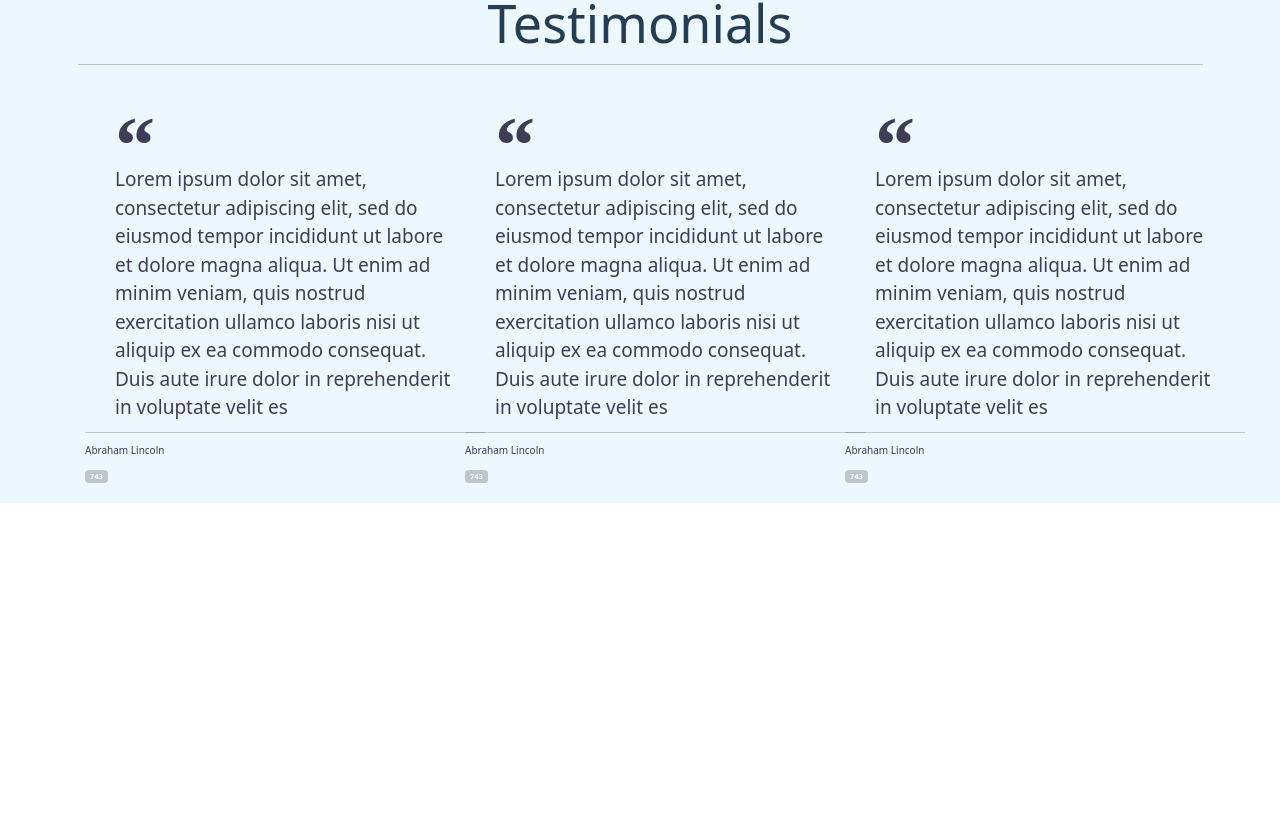
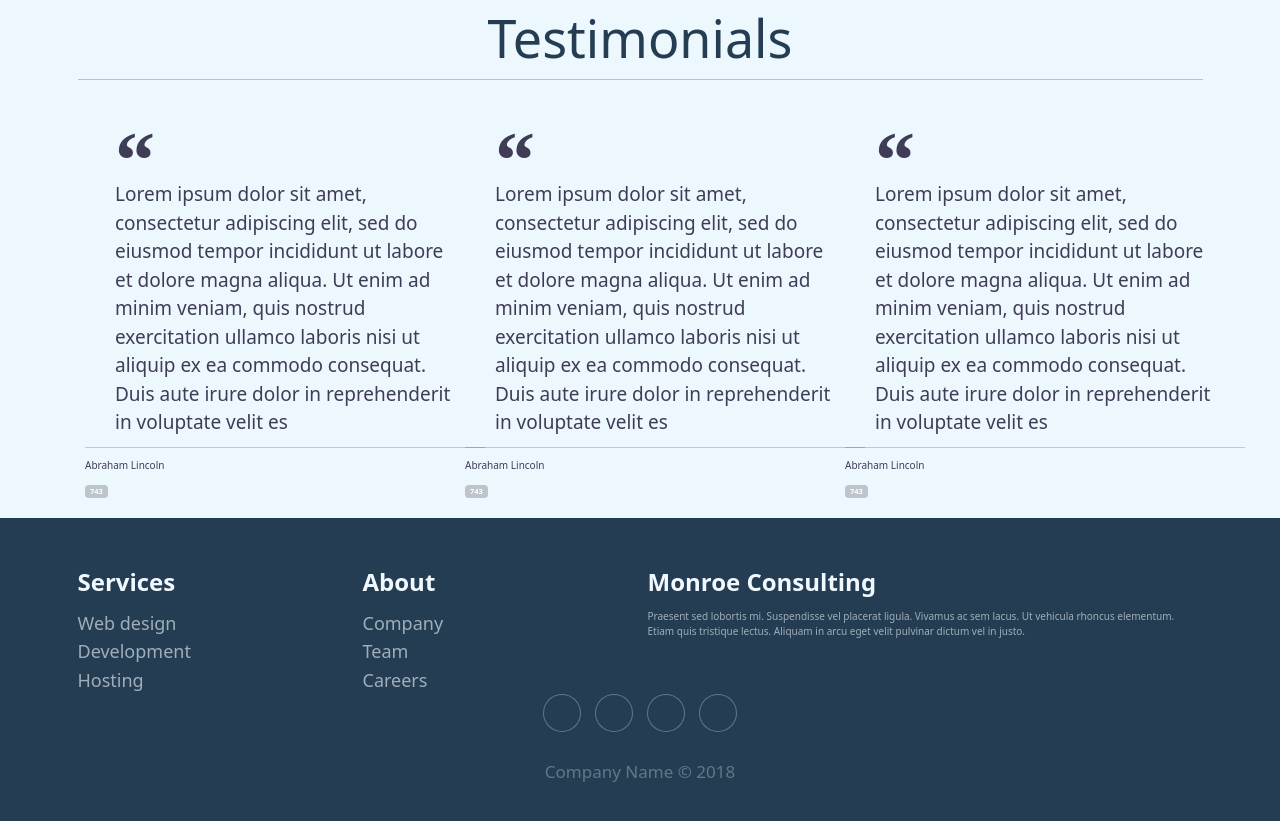
Before and after one commit to Caleb-Rogers/bmonroe-consulting, a Next.js app: page / in a window 1280 px wide. Shown: the part 2804-3625 px from the top of the page. Before the commit the page ends 3307 px from the top, so only its background shows below. Built offline with nearby package versions, Linux system fonts and the light colour scheme.

Commit message:
footer added and class replace with classname and fixed key assignming in service.js

```diff
--- /dev/null
+++ b/src/components/Footer/Footer.css
@@ -0,0 +1,93 @@
+.footer-dark {
+  padding: 50px 0;
+  color: #f0f9ff;
+  background-color: #253d52;
+}
+
+.footer-dark h3 {
+  margin-top: 0;
+  margin-bottom: 12px;
+  font-weight: bold;
+  font-size: 24px;
+}
+
+.footer-dark ul {
+  padding: 0;
+  list-style: none;
+  line-height: 1.6;
+  font-size: 18px;
+  margin-bottom: 0;
+}
+
+.footer-dark ul a {
+  color: inherit;
+  text-decoration: none;
+  opacity: 0.6;
+}
+
+.footer-dark ul a:hover {
+  opacity: 0.8;
+}
+
+@media (max-width: 767px) {
+  .footer-dark .item:not(.social) {
+    text-align: center;
+    padding-bottom: 20px;
+  }
+}
+
+.footer-dark .item.text {
+  margin-bottom: 36px;
+}
+
+@media (max-width: 767px) {
+  .footer-dark .item.text {
+    margin-bottom: 0;
+  }
+}
+
+.footer-dark .item.text p {
+  opacity: 0.6;
+  margin-bottom: 0;
+}
+
+.footer-dark .item.social {
+  text-align: center;
+}
+
+@media (max-width: 991px) {
+  .footer-dark .item.social {
+    text-align: center;
+    margin-top: 20px;
+  }
+}
+
+.footer-dark .item.social > a {
+  font-size: 20px;
+  width: 36px;
+  height: 36px;
+  line-height: 36px;
+  display: inline-block;
+  text-align: center;
+  border-radius: 50%;
+  box-shadow: 0 0 0 1px rgba(255, 255, 255, 0.4);
+  margin: 0 8px;
+  color: #fff;
+  opacity: 0.75;
+}
+
+.footer-dark .item.social > a:hover {
+  opacity: 0.9;
+}
+
+.footer-dark .copyright {
+  text-align: center;
+  padding-top: 24px;
+  opacity: 0.3;
+  font-size: 17px;
+  margin-bottom: 0;
+}
+
+.footer-desc {
+  font-size: 18px;
+}
--- /dev/null
+++ b/src/components/Footer/Footer.js
@@ -0,0 +1,68 @@
+import React from "react";
+
+function Footer() {
+  return (
+    <div className="footer-dark">
+      <footer>
+        <div className="container">
+          <div className="row">
+            <div className="col-sm-6 col-md-3 item">
+              <h3>Services</h3>
+              <ul>
+                <li>
+                  <a href="#">Web design</a>
+                </li>
+                <li>
+                  <a href="#">Development</a>
+                </li>
+                <li>
+                  <a href="#">Hosting</a>
+                </li>
+              </ul>
+            </div>
+            <div className="col-sm-6 col-md-3 item">
+              <h3>About</h3>
+              <ul>
+                <li>
+                  <a href="#">Company</a>
+                </li>
+                <li>
+                  <a href="#">Team</a>
+                </li>
+                <li>
+                  <a href="#">Careers</a>
+                </li>
+              </ul>
+            </div>
+            <div className="col-md-6 item text">
+              <h3>Monroe Consulting</h3>
+              <p>
+                Praesent sed lobortis mi. Suspendisse vel placerat ligula.
+                Vivamus ac sem lacus. Ut vehicula rhoncus elementum. Etiam quis
+                tristique lectus. Aliquam in arcu eget velit pulvinar dictum vel
+                in justo.
+              </p>
+            </div>
+            <div className="col item social">
+              <a href="#">
+                <i className="icon ion-social-facebook"></i>
+              </a>
+              <a href="#">
+                <i className="icon ion-social-twitter"></i>
+              </a>
+              <a href="#">
+                <i className="icon ion-social-snapchat"></i>
+              </a>
+              <a href="#">
+                <i className="icon ion-social-instagram"></i>
+              </a>
+            </div>
+          </div>
+          <p className="copyright">Company Name © 2018</p>
+        </div>
+      </footer>
+    </div>
+  );
+}
+
+export default Footer;
--- a/src/components/Homepage/Homepage.js
+++ b/src/components/Homepage/Homepage.js
@@ -6,6 +6,7 @@
 import Services from "../Services/Services";
 import AboutMe from "../AboutMe/AboutMe";
 import Testimonials from "../Testimonials/Testimonials";
+import Footer from "../Footer/Footer";
 function Homepage() {
   return (
     <div className="wrapper">
@@ -15,6 +16,7 @@
       <Services />
       <AboutMe />
       <Testimonials />
+      <Footer />
     </div>
   );
 }
--- a/src/components/Services/Services.js
+++ b/src/components/Services/Services.js
@@ -83,10 +83,10 @@
           <div className="px-5 pt-4">{selectIcon(card.id)}</div>
 
           <Card.Body>
-            <Card.Title className="service-title px-4" key="{card.name}">
+            <Card.Title className="service-title px-4" key="{card.id}">
               {card.title}
             </Card.Title>
-            <Card.Text className="service-desc lead px-5" key="{card.name}">
+            <Card.Text className="service-desc lead px-5" key="{card.id}">
               {card.text}
             </Card.Text>
           </Card.Body>
--- a/src/components/Testimonials/Testimonials.js
+++ b/src/components/Testimonials/Testimonials.js
@@ -4,15 +4,15 @@
 import Col from "react-bootstrap/Col";
 function Testimonials() {
   return (
-    <Container>
+    <Container className="pt-4">
       <h1 className="text-center section-heading-blue pt-4">Testimonials</h1>
       <hr></hr>
       <Row md={3}>
         <Col>
-          <div class="container">
-            <blockquote class="quote-box">
-              <p class="quotation-mark px-5">“</p>
-              <p class="quote-text px-5">
+          <div className="container">
+            <blockquote className="quote-box">
+              <p className="quotation-mark px-5">“</p>
+              <p className="quote-text px-5">
                 Lorem ipsum dolor sit amet, consectetur adipiscing elit, sed do
                 eiusmod tempor incididunt ut labore et dolore magna aliqua. Ut
                 enim ad minim veniam, quis nostrud exercitation ullamco laboris
@@ -20,20 +20,20 @@
                 in reprehenderit in voluptate velit es
               </p>
               <hr></hr>
-              <div class="blog-post-actions">
-                <p class="blog-post-bottom pull-left">Abraham Lincoln</p>
-                <p class="blog-post-bottom pull-right">
-                  <span class="badge quote-badge">743</span>
+              <div className="blog-post-actions">
+                <p className="blog-post-bottom pull-left">Abraham Lincoln</p>
+                <p className="blog-post-bottom pull-right">
+                  <span className="badge quote-badge">743</span>
                 </p>
               </div>
             </blockquote>
           </div>
         </Col>
         <Col>
-          <div class="container">
-            <blockquote class="quote-box">
-              <p class="quotation-mark px-5">“</p>
-              <p class="quote-text px-5">
+          <div className="container">
+            <blockquote className="quote-box">
+              <p className="quotation-mark px-5">“</p>
+              <p className="quote-text px-5">
                 Lorem ipsum dolor sit amet, consectetur adipiscing elit, sed do
                 eiusmod tempor incididunt ut labore et dolore magna aliqua. Ut
                 enim ad minim veniam, quis nostrud exercitation ullamco laboris
@@ -41,20 +41,20 @@
                 in reprehenderit in voluptate velit es
               </p>
               <hr></hr>
-              <div class="blog-post-actions">
-                <p class="blog-post-bottom pull-left">Abraham Lincoln</p>
-                <p class="blog-post-bottom pull-right">
-                  <span class="badge quote-badge">743</span>
+              <div className="blog-post-actions">
+                <p className="blog-post-bottom pull-left">Abraham Lincoln</p>
+                <p className="blog-post-bottom pull-right">
+                  <span className="badge quote-badge">743</span>
                 </p>
               </div>
             </blockquote>
           </div>
         </Col>
         <Col>
-          <div class="container">
-            <blockquote class="quote-box">
-              <p class="quotation-mark px-5">“</p>
-              <p class="quote-text px-5">
+          <div className="container">
+            <blockquote className="quote-box">
+              <p className="quotation-mark px-5">“</p>
+              <p className="quote-text px-5">
                 Lorem ipsum dolor sit amet, consectetur adipiscing elit, sed do
                 eiusmod tempor incididunt ut labore et dolore magna aliqua. Ut
                 enim ad minim veniam, quis nostrud exercitation ullamco laboris
@@ -62,10 +62,10 @@
                 in reprehenderit in voluptate velit es
               </p>
               <hr></hr>
-              <div class="blog-post-actions">
-                <p class="blog-post-bottom pull-left">Abraham Lincoln</p>
-                <p class="blog-post-bottom pull-right">
-                  <span class="badge quote-badge">743</span>
+              <div className="blog-post-actions">
+                <p className="blog-post-bottom pull-left">Abraham Lincoln</p>
+                <p className="blog-post-bottom pull-right">
+                  <span className="badge quote-badge">743</span>
                 </p>
               </div>
             </blockquote>
--- a/src/pages/_app.js
+++ b/src/pages/_app.js
@@ -7,6 +7,7 @@
 import "../components/Services/Services.css";
 import "../components/AboutMe/AboutMe.css";
 import "../components/Testimonials/Testimonials.css";
+import "../components/Footer/Footer.css";
 
 <link
   rel="stylesheet"
@@ -14,6 +15,15 @@
   integrity="sha384-rbsA2VBKQhggwzxH7pPCaAqO46MgnOM80zW1RWuH61DGLwZJEdK2Kadq2F9CUG65"
   crossorigin="anonymous"
 />;
+<link
+  rel="stylesheet"
+  href="https://cdnjs.cloudflare.com/ajax/libs/twitter-bootstrap/4.1.3/css/bootstrap.min.css"
+/>;
+<link
+  rel="stylesheet"
+  href="https://cdnjs.cloudflare.com/ajax/libs/ionicons/2.0.1/css/ionicons.min.css"
+/>;
+<link rel="stylesheet" href="assets/css/style.css" />;
 
 function MyApp({ Component, pageProps }) {
   return (
```
